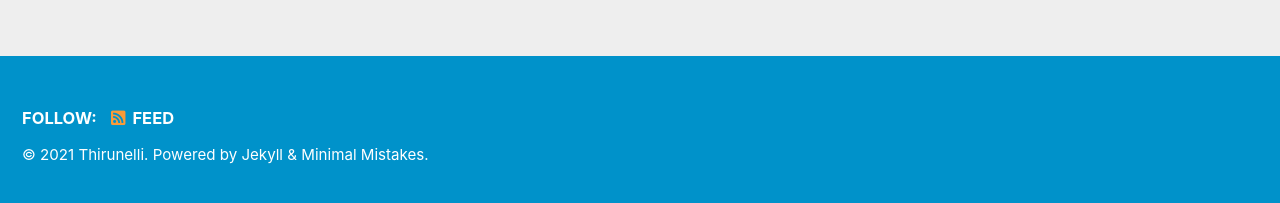
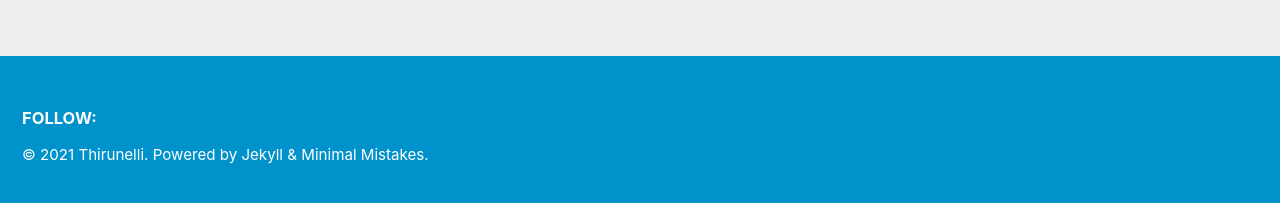
Before and after one commit to ashwin67/shreechakra, a Jekyll site: the page built from _pages/splash-page.md, in a window 1280 px wide and 900 px high, scrolled down 1149 px. Shown: the part 690-893 px from the top of the window. Built offline with Jekyll 4.4.1, drawn with Linux system fonts in a browser that asks for light colours; cached includes are drawn as plain includes; the list of posts is cut into pages by our own code.

```diff
--- a/_config.yml
+++ b/_config.yml
@@ -51,7 +51,7 @@ reCaptcha:
   secret                 :
 atom_feed:
   path                   : # blank (default) uses feed.xml
-  hide                   : # true, false (default)
+  hide                   : true #, false (default)
 search                   : # true, false (default)
 search_full_content      : # true, false (default)
 search_provider          : # lunr (default), algolia, google
```
Also changed, not shown: _pages/contact.md (+3 -0 lines), assets/images/amenities.jpg.
